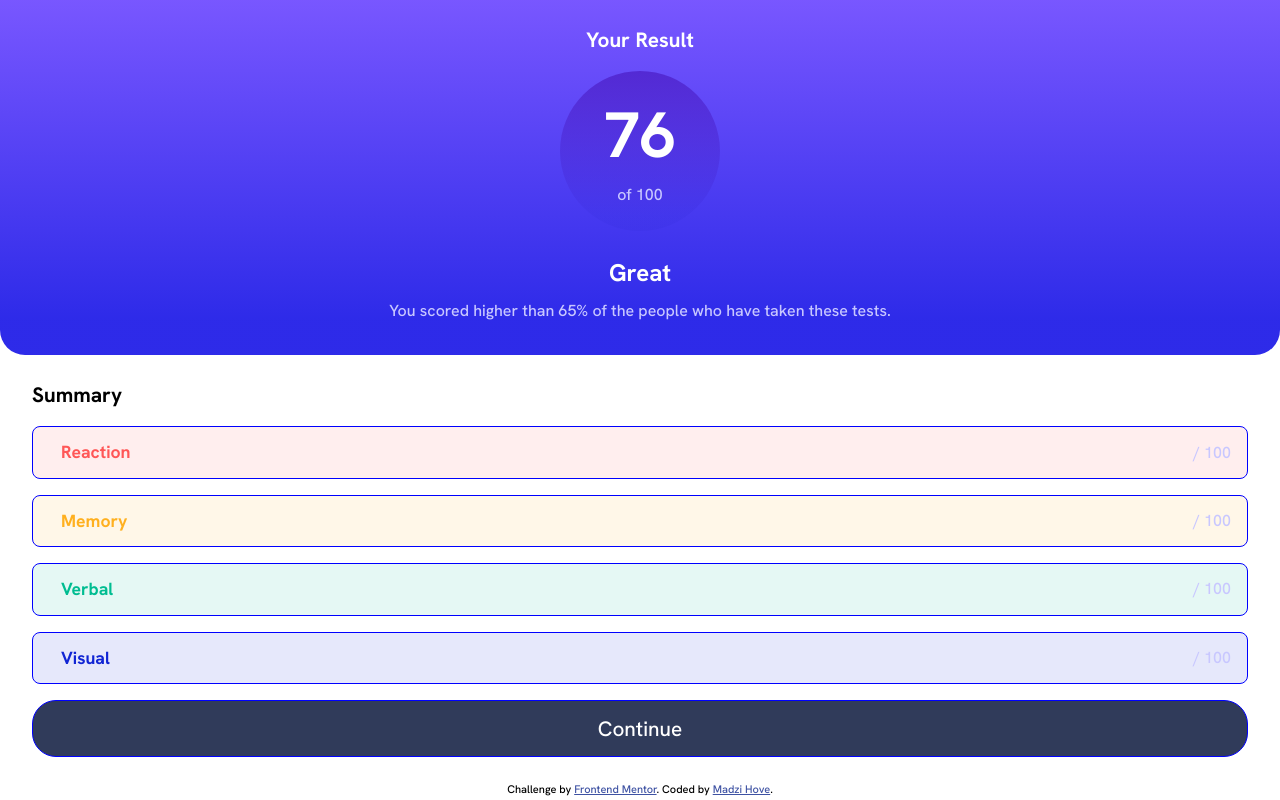
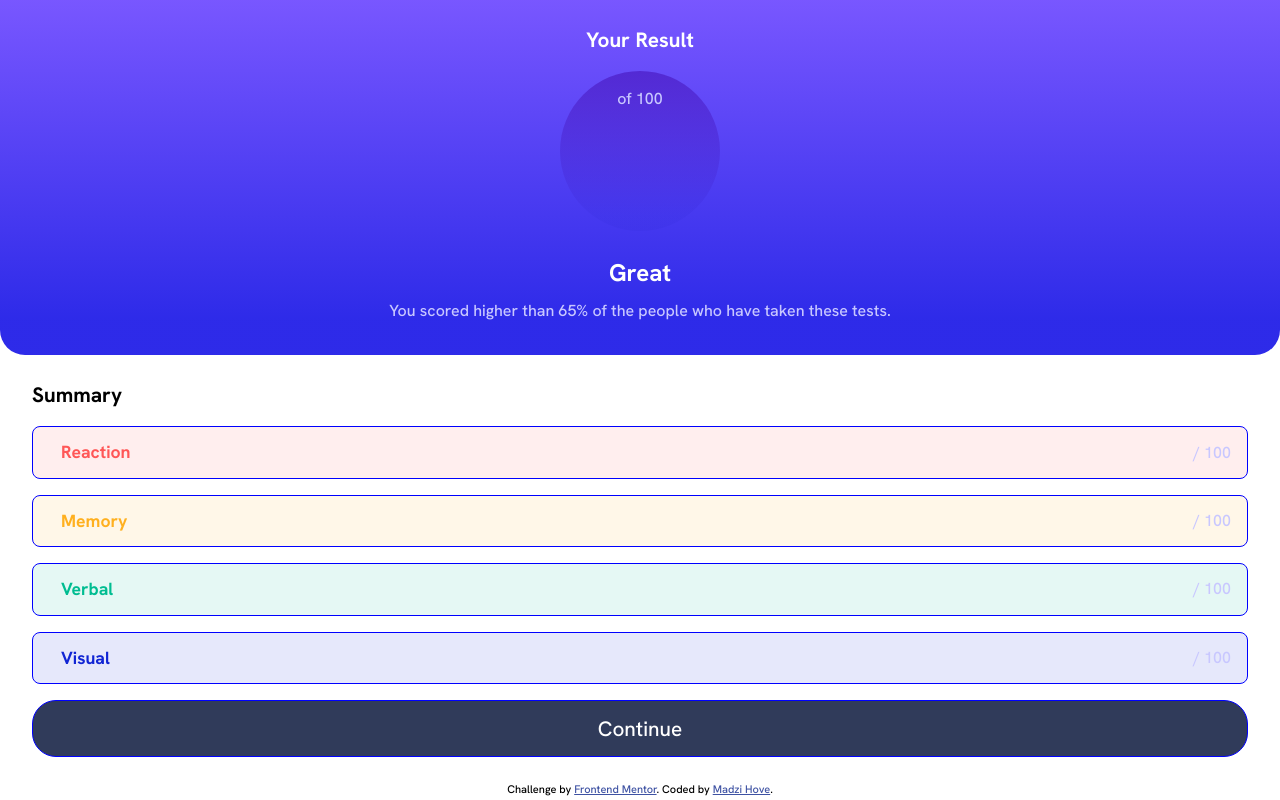
Before and after one commit to madzi-hove/results-summary-component, a plain HTML site: page index.html in a window 1280 px wide. Drawn offline with Linux system fonts and the light colour scheme.

Commit message:
remove score

```diff
--- a/index.html
+++ b/index.html
@@ -20,7 +20,7 @@
     <section class="result">
       <h1 class="result__heading">Your Result</h1>
       <div class="average__container">
-        <span class="average-number">76</span>
+        <span class="average-number"></span>
         <p class="average-text">of 100</p>
       </div>
       <span class="great"><strong>Great</strong></span>
```
